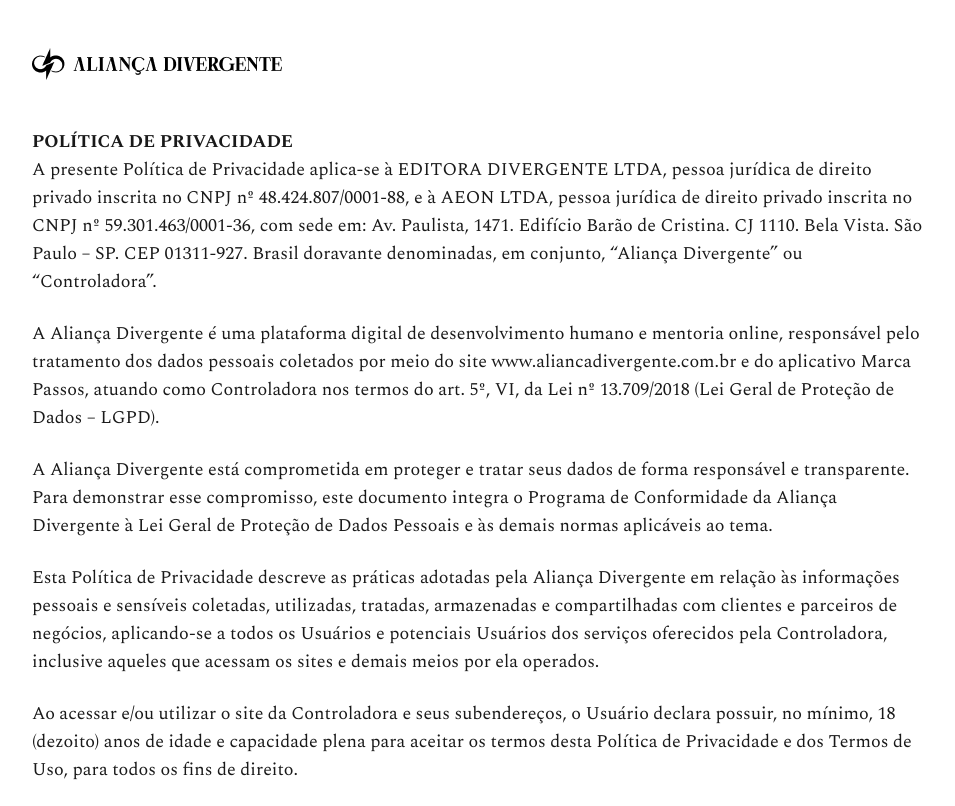
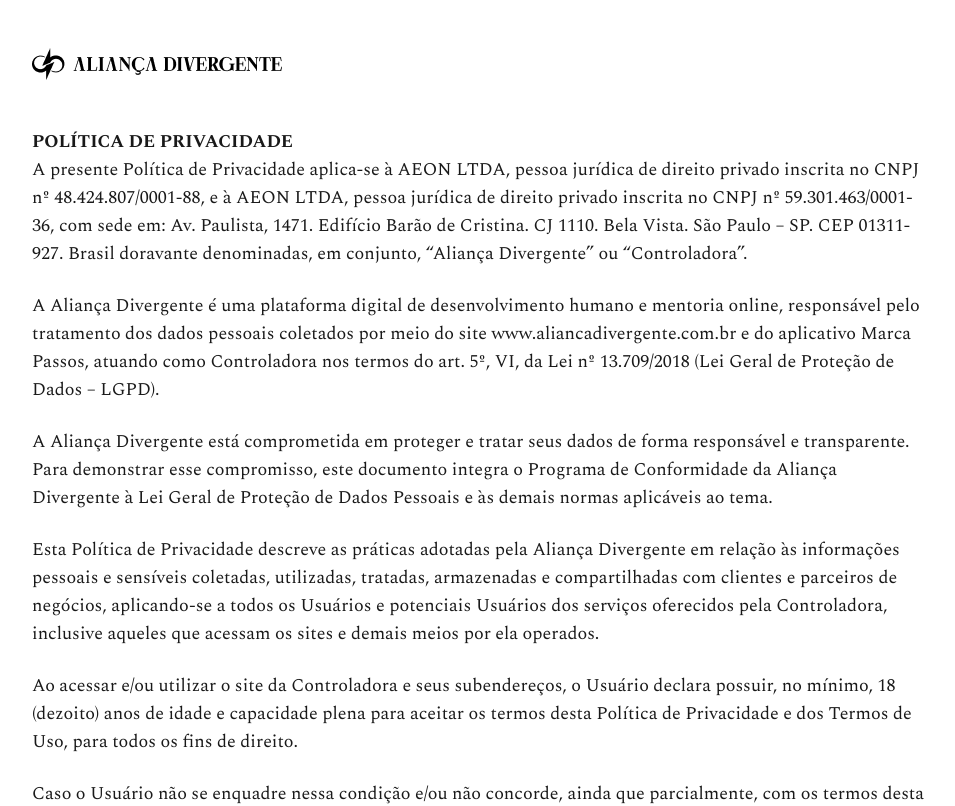
Before and after one commit to tialiancadivergente/publisher, a Next.js app: page /politicas-de-privacidade in a window 1280 px wide. Shown: the top 806 px of the page, without its empty margins (160-1115 px from the left). Built offline with nearby package versions, Linux system fonts and the light colour scheme.

Commit message:
Update privacy policy to correct CNPJ details for AEON LTDA and ensure compliance with legal standards.

```diff
--- a/src/app/politicas-de-privacidade/page.tsx
+++ b/src/app/politicas-de-privacidade/page.tsx
@@ -3,7 +3,7 @@
 const privacyPolicyTitle = "POLÍTICA DE PRIVACIDADE";
 
 const privacyPolicyContent = `
-A presente Política de Privacidade aplica-se à EDITORA DIVERGENTE LTDA, pessoa jurídica de direito privado inscrita no CNPJ nº 48.424.807/0001-88, e à AEON LTDA, pessoa jurídica de direito privado inscrita no CNPJ nº 59.301.463/0001-36, com sede em: Av. Paulista, 1471. Edifício Barão de Cristina. CJ 1110. Bela Vista. São Paulo – SP. CEP 01311-927. Brasil doravante denominadas, em conjunto, “Aliança Divergente” ou “Controladora”.
+A presente Política de Privacidade aplica-se à AEON LTDA, pessoa jurídica de direito privado inscrita no CNPJ nº 48.424.807/0001-88, e à AEON LTDA, pessoa jurídica de direito privado inscrita no CNPJ nº 59.301.463/0001-36, com sede em: Av. Paulista, 1471. Edifício Barão de Cristina. CJ 1110. Bela Vista. São Paulo – SP. CEP 01311-927. Brasil doravante denominadas, em conjunto, “Aliança Divergente” ou “Controladora”.
 
 A Aliança Divergente é uma plataforma digital de desenvolvimento humano e mentoria online, responsável pelo tratamento dos dados pessoais coletados por meio do site www.aliancadivergente.com.br e do aplicativo Marca Passos, atuando como Controladora nos termos do art. 5º, VI, da Lei nº 13.709/2018 (Lei Geral de Proteção de Dados – LGPD).
 
```
